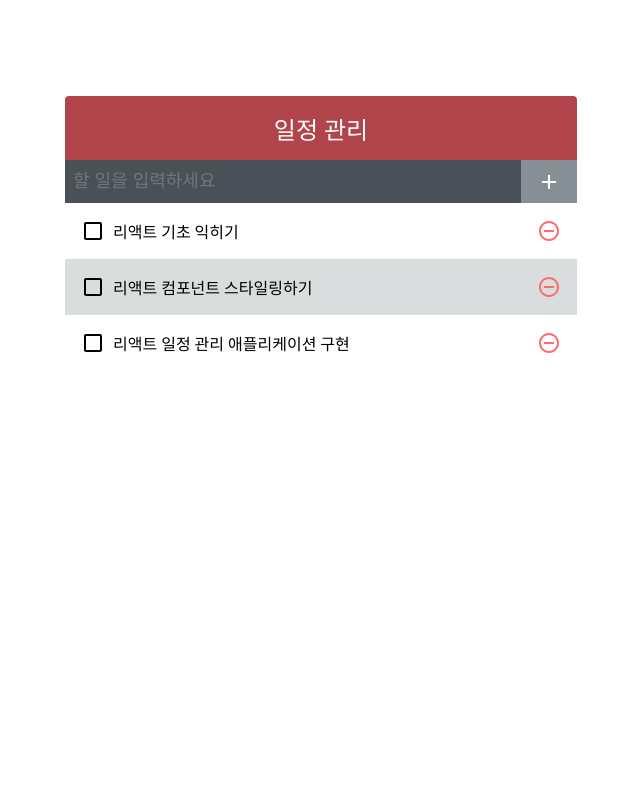
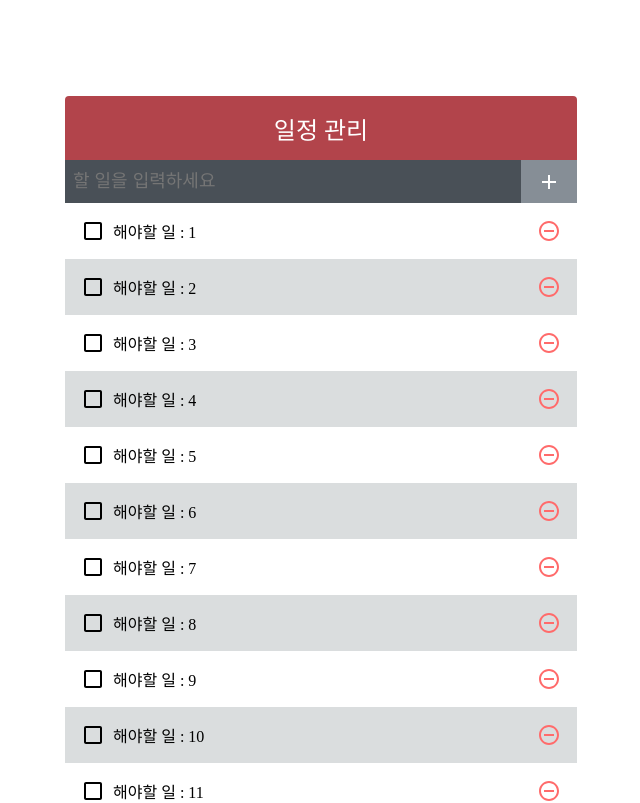
Before and after one commit to bangry313/project_react_todo, a React (Create React App) app: page / in a window 1280 px wide. Shown: the top 803 px of the page, without its empty margins (319-959 px from the left). Built offline with nearby package versions, Linux system fonts and the light colour scheme.

Commit message:
일정등록, 수정, 삭제 완료

```diff
--- a/src/App.js
+++ b/src/App.js
@@ -1,35 +1,65 @@
-import { useState } from 'react';
+import { useCallback, useState } from 'react';
 import './App.css';
 import TodoInsert from './components/TodoInsert';
 import TodoList from './components/TodoList';
 import TodoTemplate from './components/TodoTemplate';
 
+
+// 테스트를 위한 대량의 더미데이터 생성 및 반환을 위한 임시 함수 정의
+const createDummyTodoList = function () {
+  const dumyArray = [];
+  for (let i = 1; i <= 2500; i++) {
+    dumyArray.push({ id: i, title: `해야할 일 : ${i}`, complete: false });
+  }
+  return dumyArray;
+}
+
 function App() {
+  console.log("App Called...");
   // 일정 목록을 저장하기 위한 배열 생성
-  const dumyArray = [
-    { id: 1, title: '리액트 기초 익히기', complete: true },
-    { id: 2, title: '리액트 컴포넌트 스타일링하기', complete: true },
-    { id: 3, title: '리액트 일정 관리 애플리케이션 구현', complete: false }
-  ];
+  // const dumyArray = [
+  //   { id: 1, title: '리액트 기초 익히기', complete: true },
+  //   { id: 2, title: '리액트 컴포넌트 스타일링하기', complete: true },
+  //   { id: 3, title: '리액트 일정 관리 애플리케이션 구현', complete: false }
+  // ];
 
   // 일정 목록 배열을 state에 초기화
-  const [todoList, setTodoList] = useState(dumyArray);
+  const [todoList, setTodoList] = useState(createDummyTodoList());
 
   // 일정 등록
-  const createTodoFire = function(title) {
+  const createTodoFire = useCallback( title => {
     // 새로운 일정 객체 생성 후 배열에 추가
     const todo = { id: App.todoId++, title: title, complete: false };
     // state에 설정
     setTodoList([...todoList, todo]);
-  }
+  }, []);
+
+  // 일정 제거
+  const removeTodoFire = useCallback(id => {
+    // 제거 대상이 아닌 todo만 추출하여 새로운 배열 생성
+    const removedTodoList = todoList.filter(todo => todo.id !== id);
+    setTodoList(removedTodoList);
+  }, []);
+
+  // 일정 수정
+  const updateTodoFire = useCallback(id => {
+    const updateTodoList = todoList.map(todo => {
+      if (todo.id === id) {
+        return { ...todo, complete: !todo.complete };
+      } else {
+        return todo;
+      }
+    });
+    setTodoList(updateTodoList);
+  }, []);
 
   return (
     <TodoTemplate>
-      <TodoInsert eventHandler={ createTodoFire }/>
-      <TodoList todoList={todoList}/>
+      <TodoInsert eventHandler={createTodoFire} />
+      <TodoList todoList={todoList} removeHandler={removeTodoFire} updateHandler={updateTodoFire}/>
     </TodoTemplate>
   );
 }
-App.todoId = 4;
+App.todoId = 2501;
 
 export default App;
--- a/src/components/TodoItem.js
+++ b/src/components/TodoItem.js
@@ -1,21 +1,37 @@
-import { MdCheckBoxOutlineBlank, MdRemoveCircleOutline } from 'react-icons/md';
+import { MdCheckBox, MdCheckBoxOutlineBlank, MdRemoveCircleOutline } from 'react-icons/md';
 import './TodoItem.css';
+import React from 'react';
 
 // 각 Todo 항목에 대한 정보를 보여주는 컴포넌트
-const TodoItem = function ( {todo} ) {
-    const {id, title, complete} = todo;
-    console.log(id, title, complete);
+const TodoItem = function ({ todo, removeHandler, updateHandler }) {
+    const { id, title, complete } = todo;
+    // console.log(id, title, complete);
+
+    const handleRemoveTodoBtn = function (event) {
+        removeHandler(id);
+    };
+
+    const handleUpdteTodoBtn = function (event) {
+        updateHandler(id);
+    };
+
     return (
         <div className='TodoItem'>
-            <div className='checkbox'>
-                <MdCheckBoxOutlineBlank />
+            {/* <div className='checkbox' onClick={handleUpdteTodoBtn}> */}
+            <div className={`${complete ? 'checkbox checked' : 'checkbox'}`} onClick={handleUpdteTodoBtn}>
+                {/* <MdCheckBoxOutlineBlank /> */}
+                { complete ? <MdCheckBox /> : <MdCheckBoxOutlineBlank /> }
+                {/* <MdCheckBox /> */}
                 <div className='text'>{title}</div>
             </div>
-            <div className='remove'>
+            <div className='remove' onClick={handleRemoveTodoBtn}>
                 <MdRemoveCircleOutline />
             </div>
         </div>
     );
 }
 
-export default TodoItem;
+// export default TodoItem;
+// 전달바은 pops가 변경되지 않는경우, 재 렌더링 되지 않도록 React.memo() 메서드 사용
+// 컴포넌트 기반 컴포넌트 개발에서 shouldComponentUpdate() 메서드 역할과 같다.
+export default React.memo(TodoItem);
--- a/src/components/TodoList.js
+++ b/src/components/TodoList.js
@@ -2,7 +2,7 @@ import './TodoItem.css';
 import TodoItem from './TodoItem';
 
 // 각 할 일 항목 목록을 보여주는 컴포넌트
-const TodoList = function ( {todoList} ) {
+const TodoList = function ( {todoList, removeHandler, updateHandler} ) {
     return (
         <div className='TodoList'>
             {/* <TodoItem />
@@ -11,7 +11,7 @@ const TodoList = function ( {todoList} ) {
             <TodoItem />
             <TodoItem /> */}
             {
-                todoList.map(todo => (<TodoItem key={todo.id} todo={todo}></TodoItem>))
+                todoList.map(todo => (<TodoItem key={todo.id} todo={todo} removeHandler={removeHandler} updateHandler={updateHandler}></TodoItem>))
             }
         </div>
     );
```
